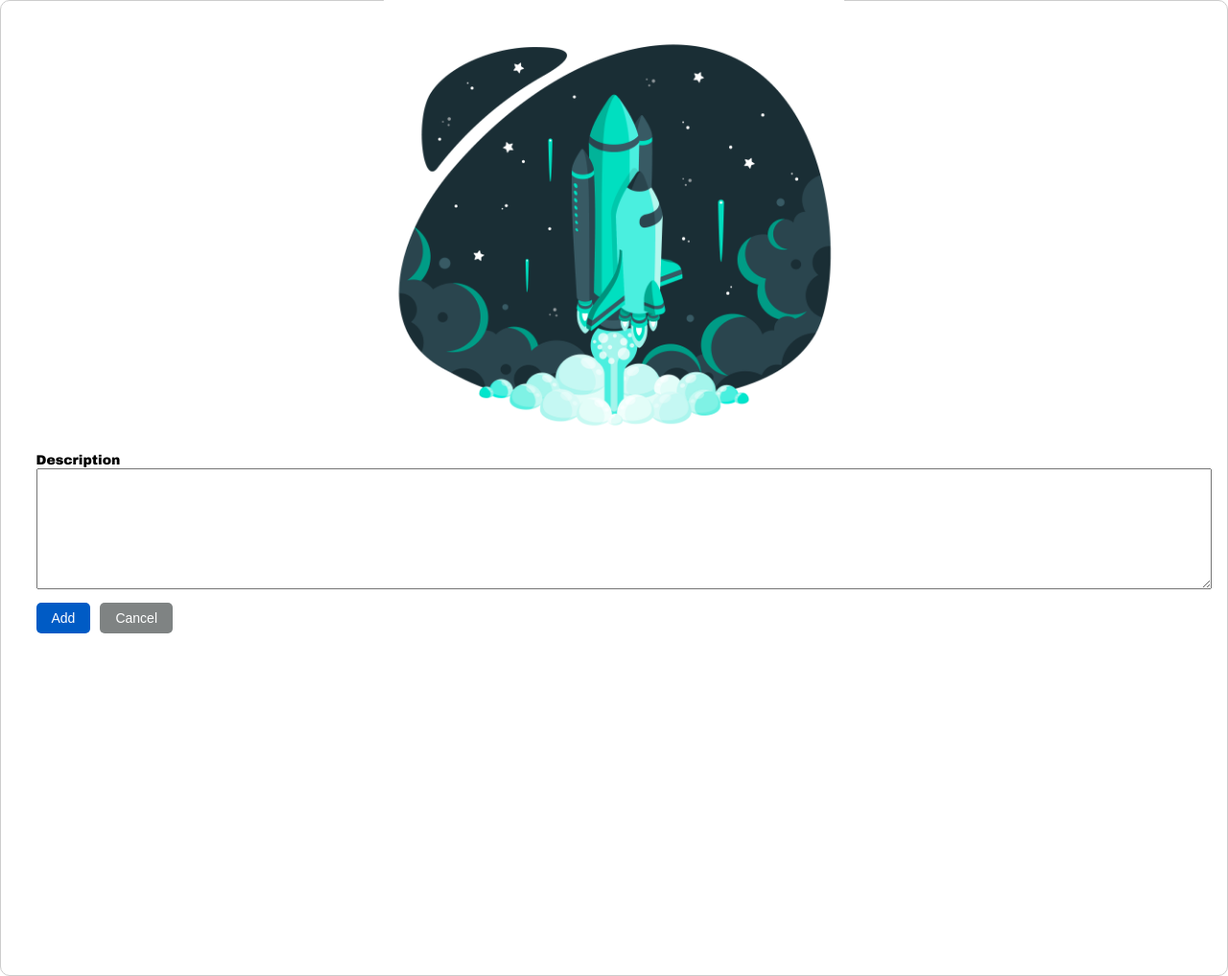
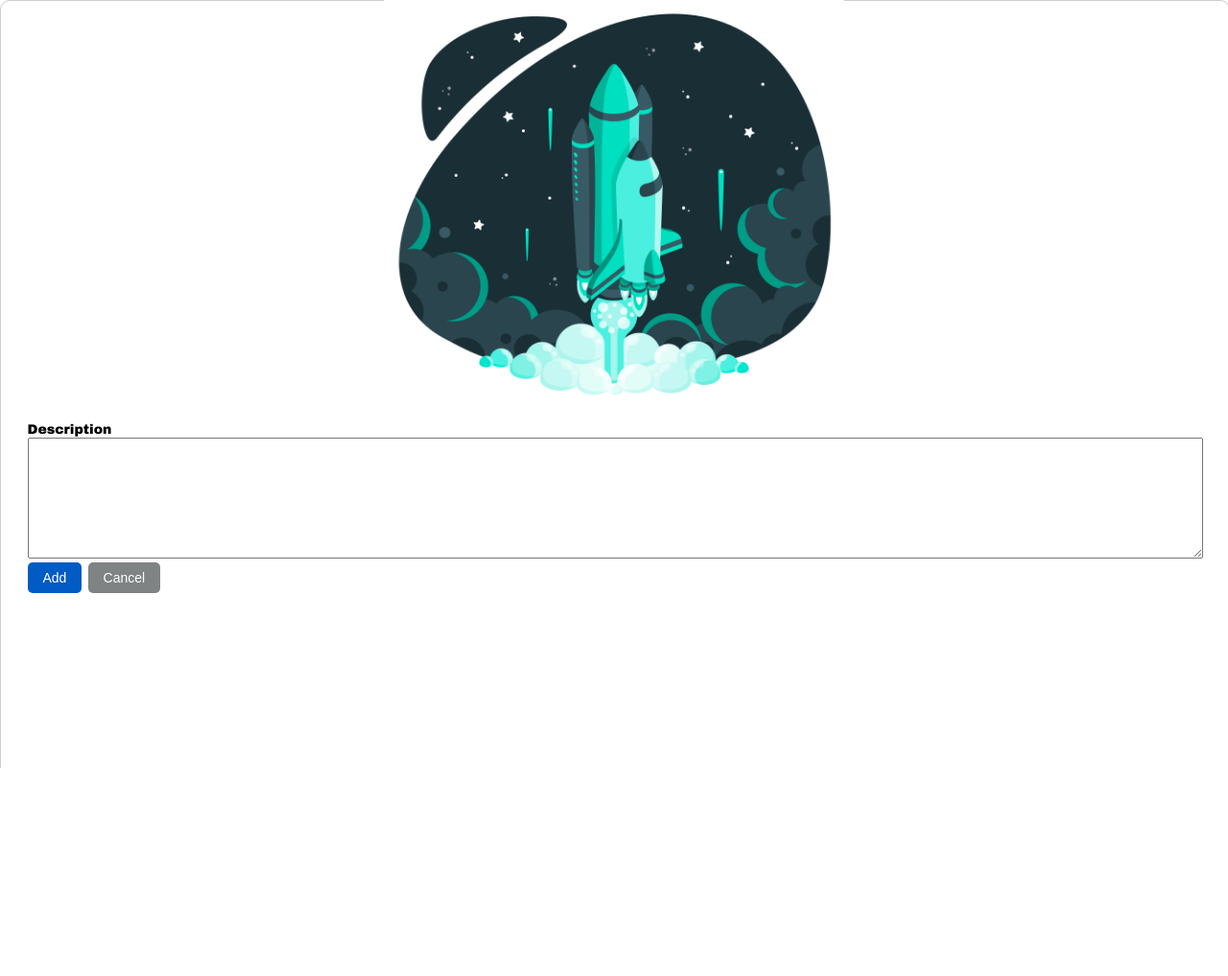
Before and after one commit to FrostyJW/Homework, a Flask app: page /todopage in a window 1280 px wide. Shown: the whole page at 96% size. After the commit the page ends 800 px from the top, so only its background shows below. Run offline with Flask 3, Linux system fonts and the light colour scheme.

Commit message:
updated todopage and main files

```diff
--- a/main.py
+++ b/main.py
@@ -1,5 +1,4 @@
 from flask import Flask, render_template
-import os
 app = Flask(__name__)
 
 
--- a/templates/todopage.html
+++ b/templates/todopage.html
@@ -5,9 +5,10 @@
     <title>Todo Page!</title>
     <style>
         html,body {
+            overflow: hidden;
             height: 100%;
-            margin: 0;
-            padding: 0;
+            margin: 0%;
+            padding: 0%;
         }
 
         .container {
@@ -18,15 +19,14 @@
             justify-content: center;
             align-items: center;
             height: 100%;
-            padding: 50px;
-            padding-right: 100px;
-            padding-left: 120px;
-            padding-top: 165px;
+            padding-right: 50%;
+            padding-left: 50%;
+            padding-top: 10%;
             outline: none;
 
         }
-        .descriptionlabel{
-            margin-bottom: 170px;
+        .labeltext{
+            margin-bottom: 0%;
             font-weight: bold;
             font-family: "Arial Black";
             justify-content: flex-start;
@@ -34,7 +34,7 @@
 
         .image {
             position: absolute;
-            top: 30%;
+            top: 26%;
             left: 50%;
             transform: translate(-50%, -50%);
             max-width: 60%;
@@ -44,7 +44,7 @@
             display: flex;
             justify-content: flex-start;
             align-items: center;
-            margin-top: 10px;
+            margin-top: -5%;
         }
 
         .addbutton {
@@ -53,7 +53,7 @@
             border: none;
             padding: 8px 16px;
             font-size: 14px;
-            margin-right: 10px;
+            margin-right: 0.5%;
             border-radius: 5px;
             cursor: pointer;
         }
@@ -63,9 +63,13 @@
             border: none;
             padding: 8px 16px;
             font-size: 14px;
-            margin-right: 10px;
+            margin-right: -5%;
             border-radius: 5px;
             cursor: pointer;
+        }
+        .textbox{
+            margin-bottom: 5%;
+
         }
 
     </style>
@@ -77,7 +81,7 @@
             <label class="descriptionlabel">
             <span class="labeltext">Description</span>
             </label>
-            <textarea name="todo" rows="8" cols="150"></textarea>
+            <textarea class="textbox" name="todo" rows="8" cols="150"></textarea>
             <div class="button-container">
                 <button class="addbutton" formaction="{{url_for('todolist')}}">Add</button>
                 <button class="cancelbutton" formaction="{{url_for('homepage')}}">Cancel</button>
```
